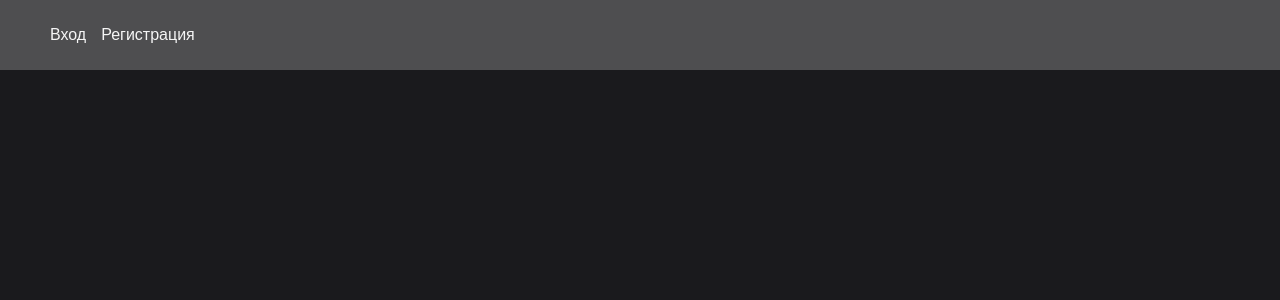
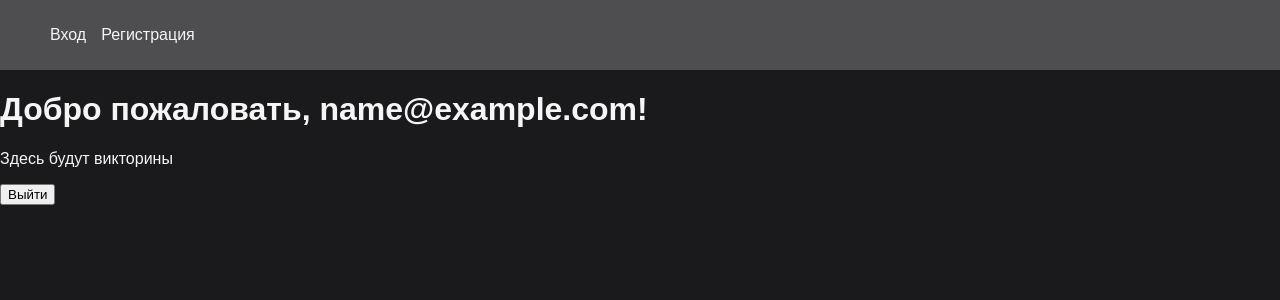
Before and after one commit to spitegod/quizz-world, a React (Create React App) app: page / in a window 1280 px wide. Before the commit this address had no page. Shown: the top 300 px of the page. Built offline with nearby package versions, Linux system fonts and the light colour scheme; sample sign-in values are in the browser's storage.

Commit message:
A minimal main page has been created and a link to it has been added

```diff
--- a/src/App.js
+++ b/src/App.js
@@ -3,6 +3,7 @@ import './App.css';
 import { BrowserRouter as Router, Routes, Route, Link } from "react-router-dom";
 import Login from "./components/Login";
 import Register from "./components/Register";
+import Home from "./pages/Home";
 
 function App() {
   return (
@@ -16,6 +17,7 @@ function App() {
         </nav>
 
         <Routes>
+          <Route path="/" element={<Home />} />
           <Route path="/login" element={<Login />} />
           <Route path="/register" element={<Register />} />
         </Routes>
--- /dev/null
+++ b/src/pages/Home.js
@@ -0,0 +1,34 @@
+import React, {useEffect, useState} from "react";
+import { useNavigate } from "react-router-dom";
+
+
+function Home() {
+    const [user, setUser] = useState(null);
+    const navigate = useNavigate();
+
+    useEffect(() => {
+        const currentUser = JSON.parse(localStorage.getItem("currentUser"));
+        if (!currentUser) {
+            navigate("/login");
+        } else {
+            setUser(currentUser);
+        }
+    }, [navigate]);
+
+    const handleLogout = () => {
+        localStorage.removeItem("currentUser");
+        navigate("/login");
+    };
+
+    if (!user) return null;
+
+    return (
+        <div>
+            <h1>Добро пожаловать, {user.email}!</h1>
+            <p>Здесь будут викторины</p>
+            <button onClick={handleLogout}>Выйти</button>
+        </div>
+    )
+};
+
+export default Home;
```
